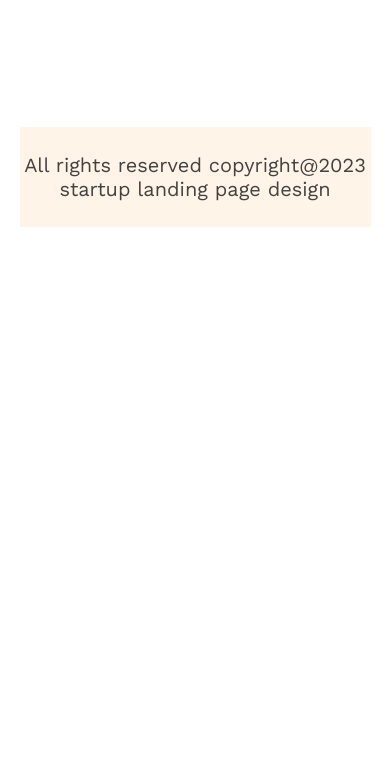
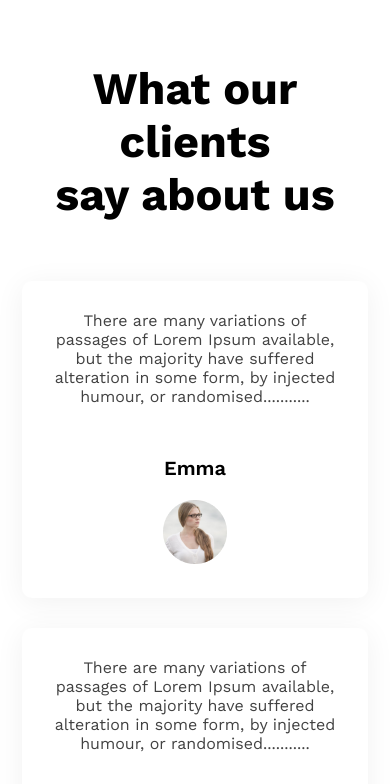
Before and after one commit to souravf98/g3-architects-main-assignment-2, a plain HTML site: page index.html in a window 390 px wide. Shown: the part 6680-7464 px from the top of the page. Before the commit the page ends 7037 px from the top, so only its background shows below. Drawn offline with nearby package versions, Linux system fonts and the light colour scheme.

Commit message:
Clients Section Added with Responsive

```diff
--- a/css/style.css
+++ b/css/style.css
@@ -285,6 +285,43 @@ header {
   margin-top: 50px;
 }
 
+/* clients say section  */
+
+.clients-title {
+  text-align: center;
+  margin-bottom: 60px;
+}
+.clients-title h2 {
+  font-weight: 700;
+  font-size: 45px;
+}
+
+.clients {
+  display: flex;
+  align-items: center;
+  justify-content: space-around;
+}
+
+.client {
+  width: 346px;
+  text-align: center;
+  padding: 30px;
+  background: #ffffff;
+  box-shadow: 0px 4px 30px rgba(0, 0, 0, 0.06);
+  border-radius: 10px;
+}
+.client p {
+  font-weight: 400;
+  font-size: 16px;
+  color: var(--font-color);
+  margin-bottom: 50px;
+}
+.client h3 {
+  font-weight: 600;
+  font-size: 20px;
+  margin-bottom: 20px;
+}
+
 /* Footer  */
 footer {
   margin: 130px auto;
@@ -382,8 +419,15 @@ footer {
     gap: 30px;
   }
 
+  /* clients say section  */
+
+  .clients {
+    flex-direction: column;
+    gap: 30px;
+  }
+
   /* Footer  */
-  .footer{
+  .footer {
     text-align: center;
   }
 }
--- a/index.html
+++ b/index.html
@@ -188,7 +188,6 @@
       <section id="our-sponsors">
         <div class="container">
           <div class="sponsor-row">
-
             <div class="sponsors-title">
               <h2>Our Sponspors</h2>
               <p>
@@ -199,17 +198,55 @@
             </div>
 
             <div class="sponsors-brand">
-              <img src="images/sponsors/amazon.png" alt="">
-              <img src="images/sponsors/figma.png" alt="">
-              <img src="images/sponsors/google.png" alt="">
-              <img src="images/sponsors/spotify.png" alt="">
-              <img src="images/sponsors/telerama.png" alt="">
+              <img src="images/sponsors/amazon.png" alt="" />
+              <img src="images/sponsors/figma.png" alt="" />
+              <img src="images/sponsors/google.png" alt="" />
+              <img src="images/sponsors/spotify.png" alt="" />
+              <img src="images/sponsors/telerama.png" alt="" />
+            </div>
+          </div>
+        </div>
+      </section>
+
+      <!-- clients say section  -->
+      <section id="clients-say">
+        <div class="container">
+          <div class="clients-title">
+            <h2>
+              What our clients <br />
+              say about us
+            </h2>
+          </div>
+
+          <div class="clients">
+            <div class="client 1">
+              <p>
+                There are many variations of passages of Lorem Ipsum available,
+                but the majority have suffered alteration in some form, by
+                injected humour, or randomised...........
+              </p>
+              <h3>Emma</h3>
+              <img src="images/client-1.png" alt="" />
             </div>
 
-
-
-
-
+            <div class="client 2">
+              <p>
+                There are many variations of passages of Lorem Ipsum available,
+                but the majority have suffered alteration in some form, by
+                injected humour, or randomised...........
+              </p>
+              <h3>Isabella</h3>
+              <img src="images/client-2.png" alt="" />
+            </div>
+            <div class="client 2">
+              <p>
+                There are many variations of passages of Lorem Ipsum available,
+                but the majority have suffered alteration in some form, by
+                injected humour, or randomised...........
+              </p>
+              <h3>Charlotte</h3>
+              <img src="images/client-3.png" alt="" />
+            </div>
           </div>
         </div>
       </section>
@@ -218,10 +255,12 @@
     <footer>
       <div class="container">
         <div class="footer">
-          <span>All rights reserved copyright@2023 startup landing page design</span>
+          <span
+            >All rights reserved copyright@2023 startup landing page
+            design</span
+          >
         </div>
       </div>
     </footer>
-
   </body>
 </html>
```
Also changed, not shown: images/client-1.png (added), images/client-2.png (added), images/client-3.png (added).
